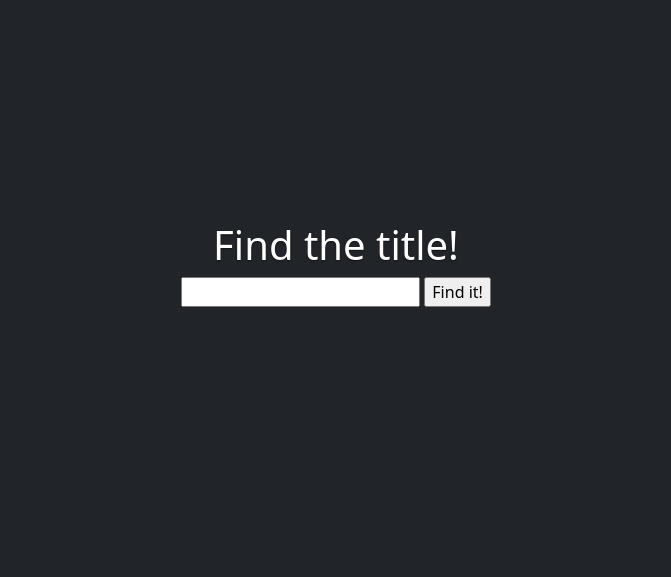
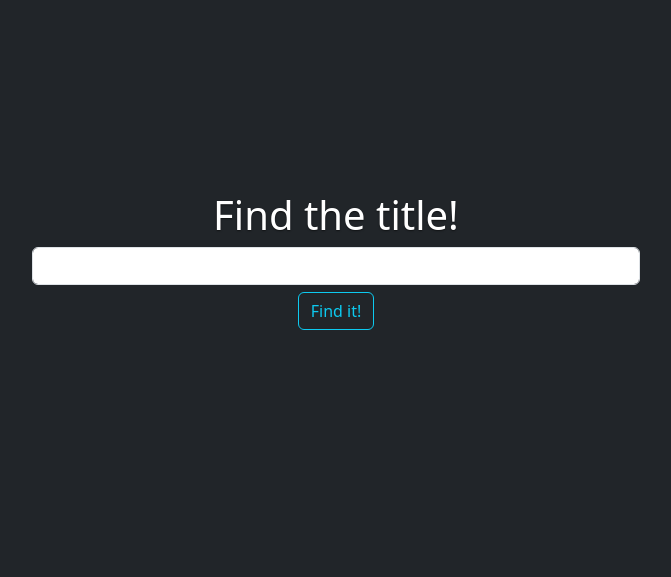
Before and after one commit to mateuszbaranczyk/binge, a Flask app: page / in a window 1280 px wide. Shown: the part 134-711 px from the top of the page, without its empty margins (304-975 px from the left). Run offline with Flask 2, Linux system fonts and the light colour scheme; some libraries are stand-ins or nearby versions.

Commit message:
styling form

```diff
--- a/binge/app/templates/find.html
+++ b/binge/app/templates/find.html
@@ -6,10 +6,12 @@
     <p class="h1">Find the title!</p>
     <form method="get">
         {{ form.hidden_tag() }}
-
-            {{ form.title}}
-            {{ form.submit}}
-
+            <div class="form-group fields">
+                {{ form.title(class="form-control field")}}
+            </div>
+            <div class="form-group btn">
+                {{ form.submit(class="btn btn-outline-info button")}}
+            </div>
     </form>
 </div>
 {% endblock %}
```
